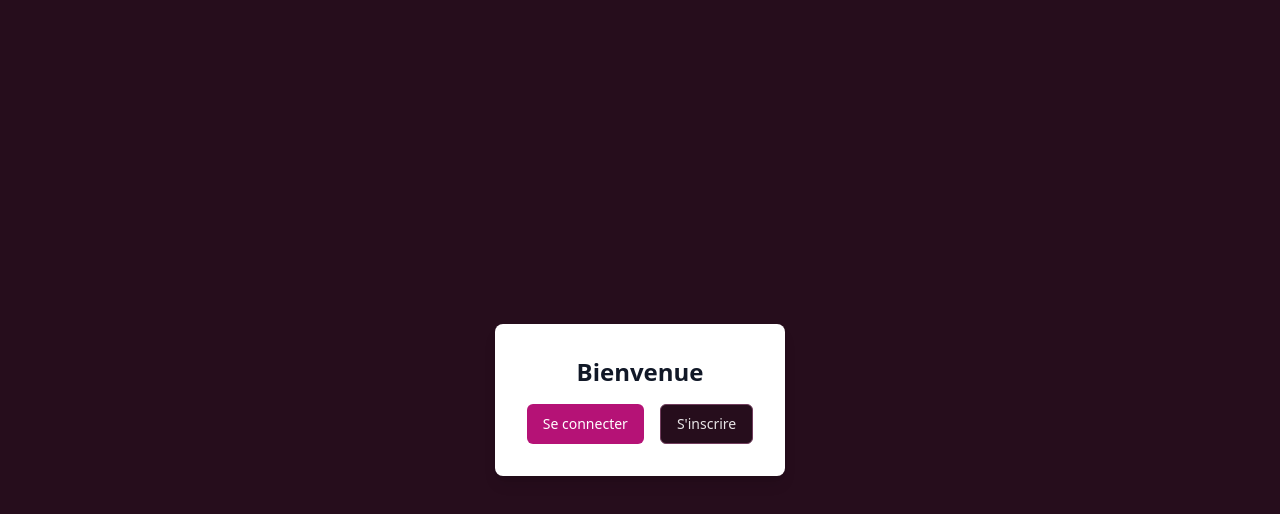
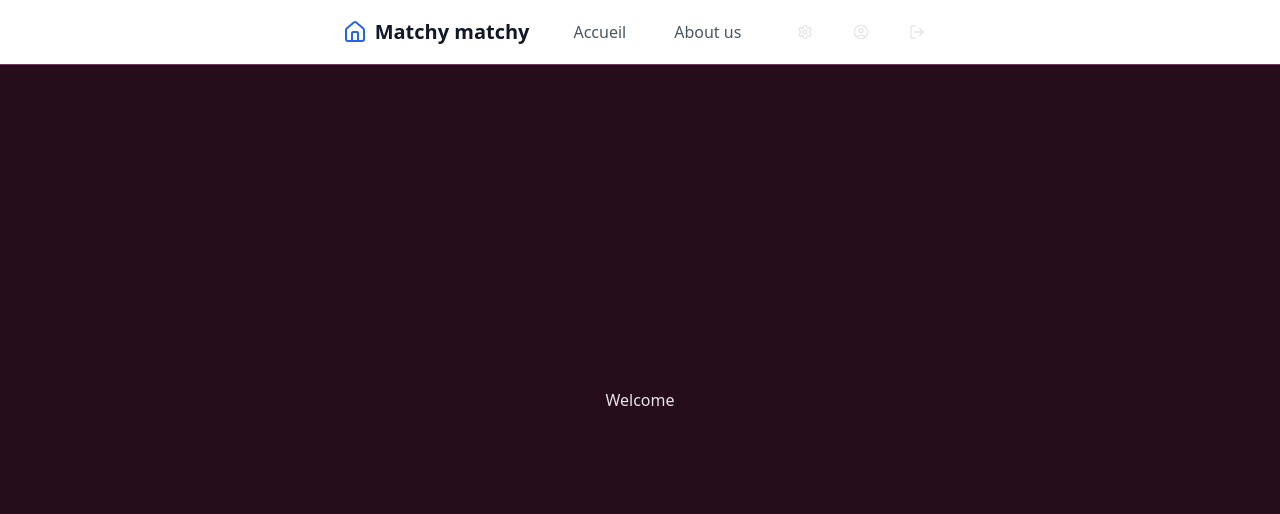
Before and after one commit to GamilMohamed/matchy-matchy, a React (Vite) app in the folder client/: page / in a window 1280 px wide. Shown: the top 514 px of the page. Built offline with nearby package versions, Linux system fonts and the light colour scheme.

Commit message:
nav barre created

```diff
--- a/client/src/App.tsx
+++ b/client/src/App.tsx
@@ -1,13 +1,25 @@
+import { BrowserRouter as Router, Route, Routes } from 'react-router';
 import { LoginForm } from "@/components/login-form"
 import { Toaster } from "./components/ui/toaster";
+import Welcome from './components/welcome';
 
 function App() {
   return (
-    <main className="flex flex-col items-center justify-center h-screen">
-      <div className="flex flex-col items-center gap-y-4">
-        <LoginForm />
-      </div>
-    </main>
+    <Router>
+      <Routes>
+        <Route path="/login" element={
+          <main className="flex flex-col items-center justify-center h-screen">
+              <LoginForm />
+          </main>
+        } />
+        <Route path="/" element={
+          <main className="flex flex-col items-center justify-center h-screen">
+            <Welcome />
+          </main>
+        } />
+      </Routes>
+      <Toaster /> {/* Le Toaster est en dehors des Routes pour être disponible partout */}
+    </Router>
   );
 }
 
--- /dev/null
+++ b/client/src/components/Nav.tsx
@@ -0,0 +1,51 @@
+import { Button } from "@/components/ui/button";
+import { UserCircle, Home, Settings, LogOut } from 'lucide-react';
+
+const Nav = () => {
+	const handleLogout = () => {
+	  window.location.href = '/login';
+	};
+
+	// const handleHome = () => {
+	// 	window.location.href = '/';
+	//   };
+
+	return (
+    	<nav className="fixed top-0 left-0 right-0 bg-white shadow-sm border-b z-50">
+    	  <div className="max-w-7xl mx-auto px-4 sm:px-6 lg:px-8">
+    	    <div className="flex justify-center h-16 items-center">
+    	      <div className="flex items-center space-x-8">
+    	        <a href="/" className="flex items-center">
+					{/* <Button variant="ghost" onClick={handleHome}> */}
+						<Home className="h-6 w-6 text-blue-600" />
+					{/* </Button> */}
+					<span className="ml-2 text-xl font-bold text-gray-900">Matchy matchy</span>
+				</a>
+    	        <div className="flex space-x-6">
+    	          <a href="/" className="px-3 py-2 text-gray-600 hover:text-gray-900">
+				  	Accueil
+    	          </a>
+    	          <a href="/about-us" className="px-3 py-2 text-gray-600 hover:text-gray-900">
+    	            About us
+    	          </a>
+    	        </div>
+
+    	        <div className="flex items-center space-x-4">
+    	          <Button variant="ghost" size="icon">
+    	            <Settings className="h-5 w-5" />
+    	          </Button>
+    	          <Button variant="ghost" size="icon">
+    	            <UserCircle className="h-5 w-5" />
+    	          </Button>
+    	          <Button variant="ghost" size="icon" onClick={handleLogout}>
+    	            <LogOut className="h-5 w-5" />
+    	          </Button>
+    	        </div>
+    	      </div>
+    	    </div>
+    	  </div>
+    	</nav>
+  );
+};
+
+export default Nav;
--- /dev/null
+++ b/client/src/components/profil.tsx
@@ -0,0 +1,9 @@
+function Profil() {
+	return (
+		<div>
+			<h1>Profil</h1>
+		</div>
+	)
+}
+
+export default Profil
--- a/client/src/components/welcome.tsx
+++ b/client/src/components/welcome.tsx
@@ -0,0 +1,12 @@
+import Nav from './Nav';
+
+function Welcome() {
+	return (
+		<div>
+			<Nav />
+			<h1>Welcome</h1>
+		</div>
+	)
+}
+
+export default Welcome
```
